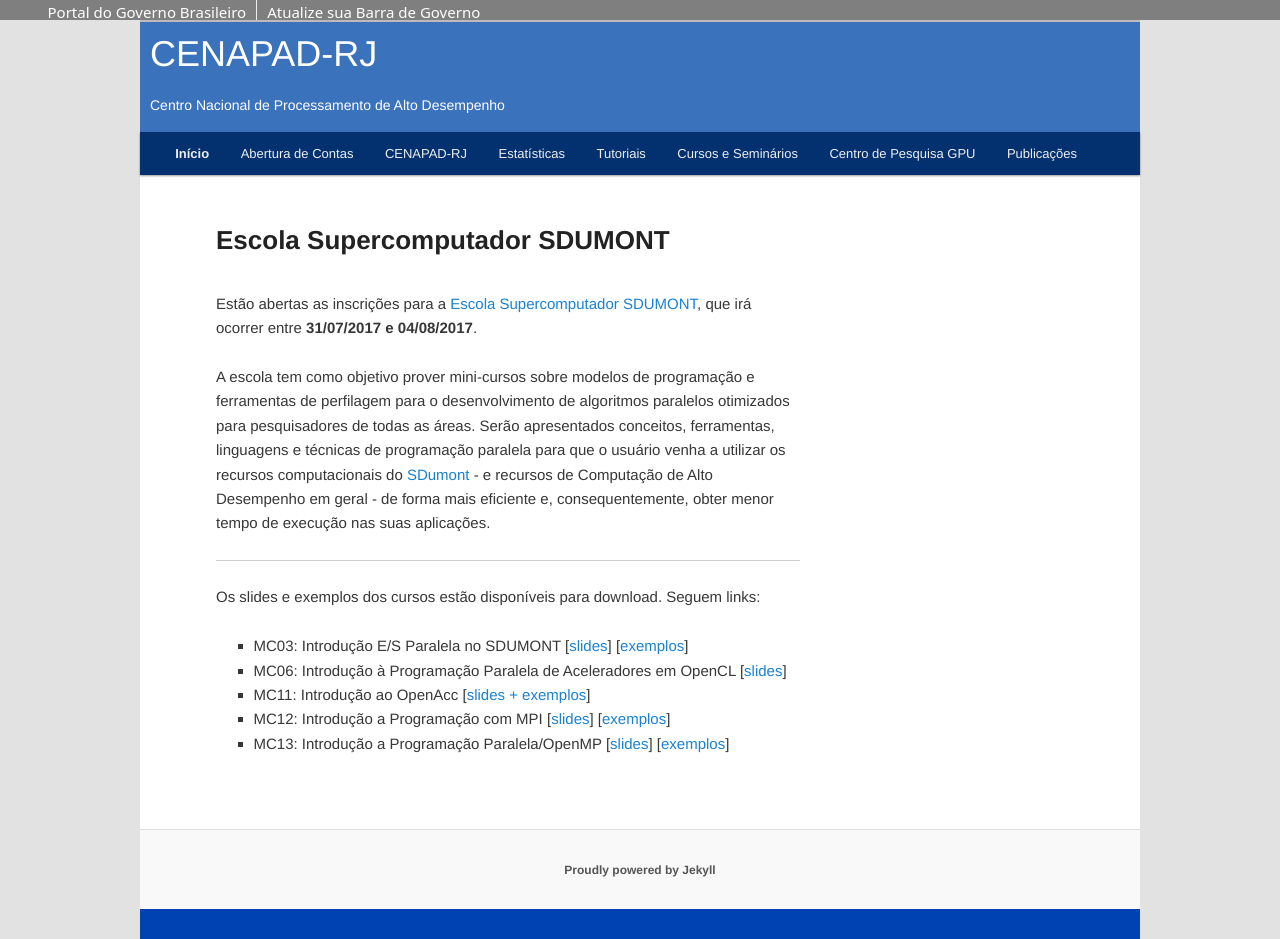
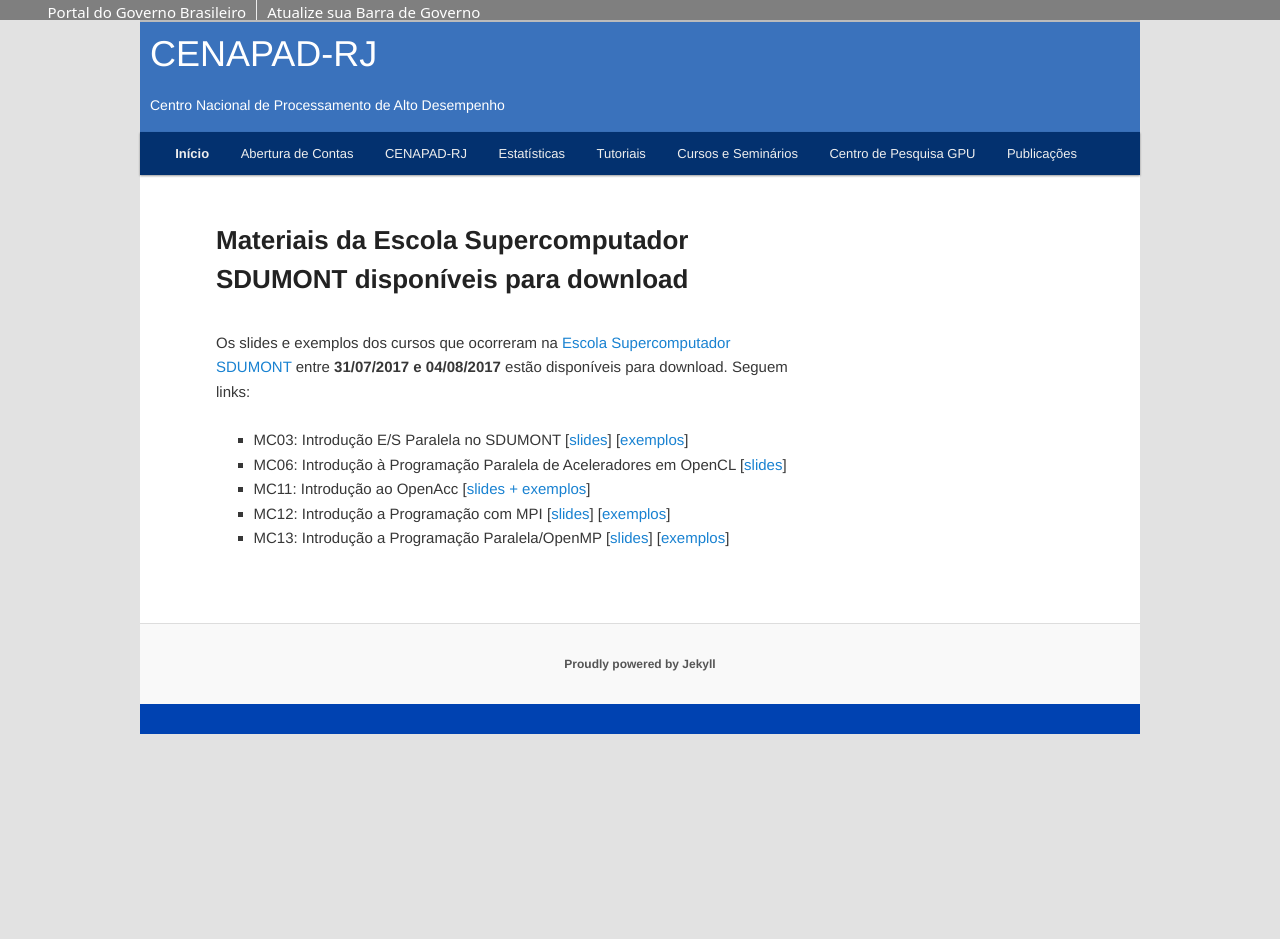
Before and after one commit to gmgall/site-cenapad, a Jekyll site: the page built from _posts/2017-06-12-escola-supercomputador-sdumont.markdown, in a window 1280 px wide. Built offline with Jekyll 4.4.1, drawn with Linux system fonts in a browser that asks for light colours; Markdown is read by kramdown in place of the engine named in the settings; after the commit the page ends 900 px from its top, so only the background shows below that.

Commit message:
Muda post sobre Escola SDumont para só incluir referências para o material

```diff
--- a/_posts/2017-06-12-escola-supercomputador-sdumont.markdown
+++ b/_posts/2017-06-12-escola-supercomputador-sdumont.markdown
@@ -3,16 +3,10 @@ author: gmgall
 date: 2017-06-12 11:31:00+00:00
 layout: post
 slug: escola-supercomputador-sdumont
-title: Escola Supercomputador SDUMONT
+title: Materiais da Escola Supercomputador SDUMONT disponíveis para download
 ---
 
-Estão abertas as inscrições para a [Escola Supercomputador SDUMONT](http://www.lncc.br/eventoSeminario/eventoconsultar.php?vMenu=&idt_evento=1694), que irá ocorrer entre **31/07/2017 e 04/08/2017**.
-
-A escola tem como objetivo prover mini-cursos sobre modelos de programação e ferramentas de perfilagem para o desenvolvimento de algoritmos paralelos otimizados para pesquisadores de todas as áreas. Serão apresentados conceitos, ferramentas, linguagens e técnicas de programação paralela para que o usuário venha a utilizar os recursos computacionais do [SDumont](http://sdumont.lncc.br) - e recursos de Computação de Alto Desempenho em geral - de forma mais eficiente e, consequentemente, obter menor tempo de execução nas suas aplicações.
-
-----------
-
-Os slides e exemplos dos cursos estão disponíveis para download. Seguem links:
+Os slides e exemplos dos cursos que ocorreram na [Escola Supercomputador SDUMONT](http://www.lncc.br/eventoSeminario/eventoconsultar.php?vMenu=&idt_evento=1694) entre **31/07/2017 e 04/08/2017** estão disponíveis para download. Seguem links:
 
 * MC03: Introdução E/S Paralela no SDUMONT [[slides](/tutoriais/materiais-hpc/semana-sdumont/ES_paralela/slides.tar.gz)] [[exemplos](/tutoriais/materiais-hpc/semana-sdumont/ES_paralela/mc03.tar)]
 * MC06: Introdução à Programação Paralela de Aceleradores em OpenCL [[slides](/tutoriais/materiais-hpc/semana-sdumont/opencl.pdf)]
```
